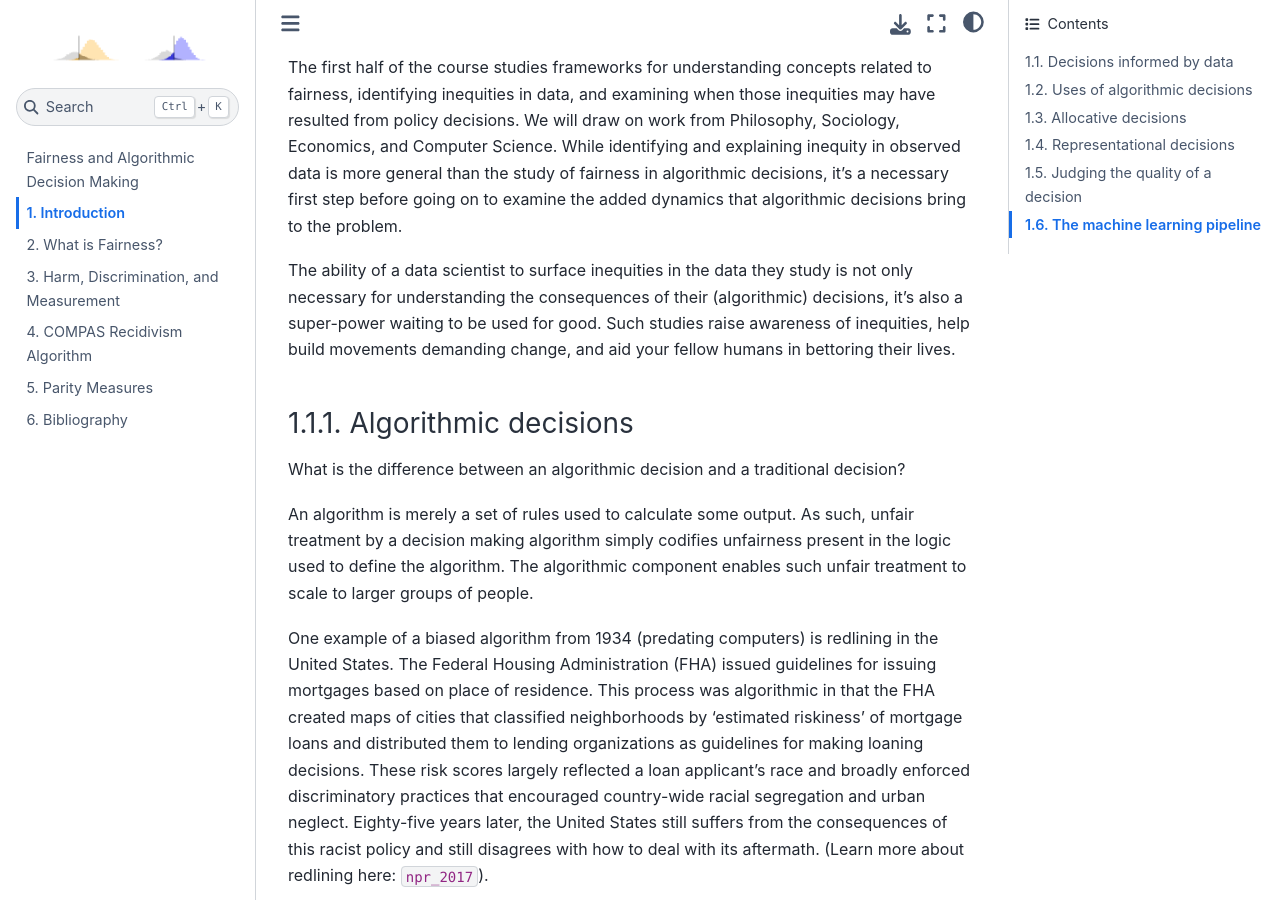
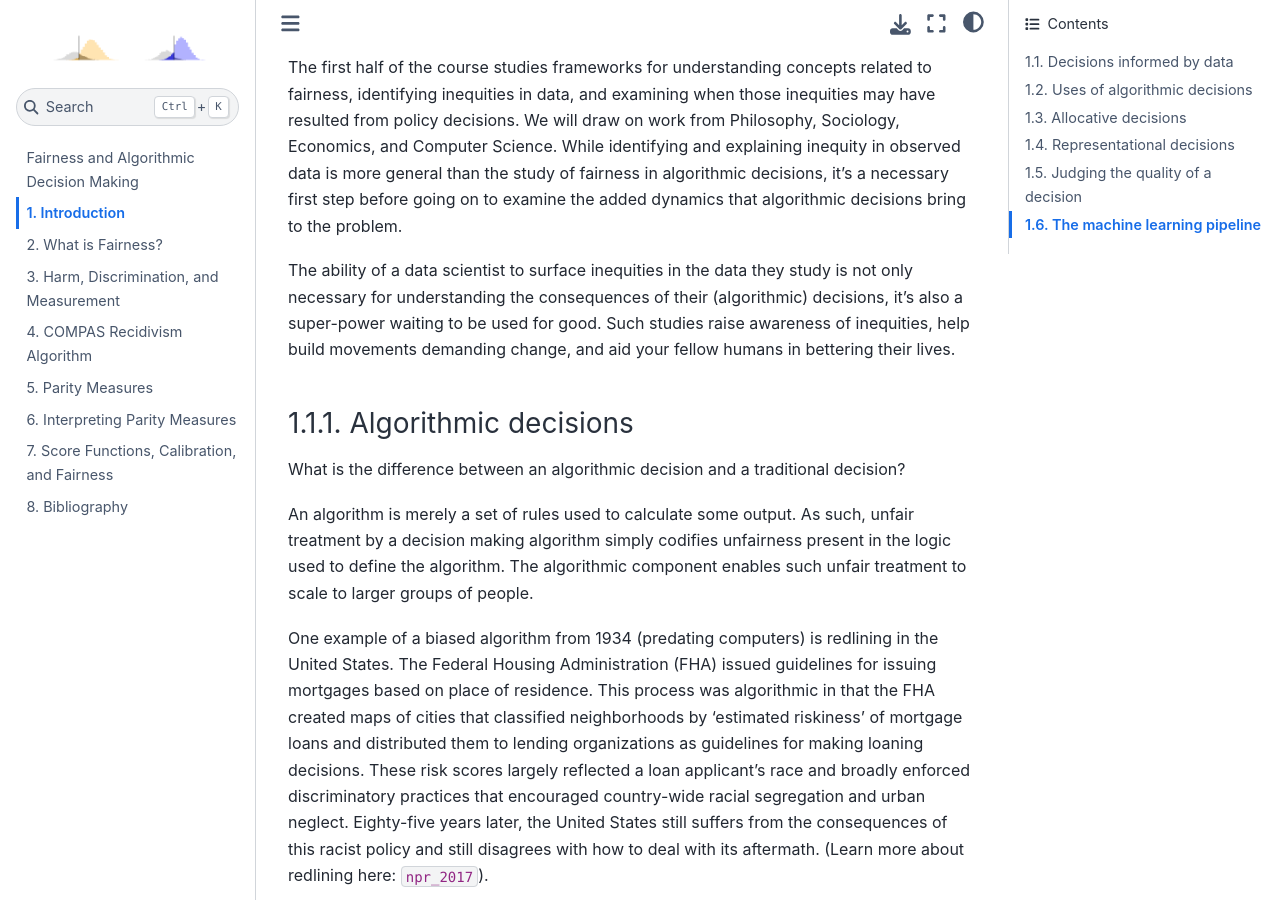
Before and after one commit to afraenkel/fairness-book, a Jupyter Book: the page built from book/content/01-introduction.md, in a window 1280 px wide and 900 px high, scrolled down 1301 px. Built offline with Jupyter Book 1.0.4 settings and Sphinx 7.4.7 and the Sphinx Book theme 1.1.4, drawn with Linux system fonts in a browser that asks for light colours; cross-references to code outside the pages are shown as plain code; some of the changed lines change nothing that is shown.

Commit message:
lecture 07

````diff
--- a/book/_toc.yml
+++ b/book/_toc.yml
@@ -9,4 +9,6 @@
 - file: content/03-harms
 - file: content/04-compas
 - file: content/05-parity-measures
+- file: content/06-interpreting-parity-measures
+- file: content/07-score-functions
 - file: content/bibliography
--- a/book/content/01-introduction.md
+++ b/book/content/01-introduction.md
@@ -70,7 +70,7 @@ The ability of a data scientist to surface inequities in the data they
 study is not only necessary for understanding the consequences of
 their (algorithmic) decisions, it's also a super-power waiting to be
 used for good. Such studies raise awareness of inequities, help build
-movements demanding change, and aid your fellow humans in bettoring
+movements demanding change, and aid your fellow humans in bettering
 their lives.
 
 ### Algorithmic decisions
@@ -385,3 +385,7 @@ Moving from the decision step to the data step:
   to experience poor decisions in later models?
 * If the decisions only capture partial ground truth, is this
   introducing bias in future labels?
+
+```python
+
+```
--- a/book/references.bib
+++ b/book/references.bib
@@ -110,3 +110,18 @@
   note = {\url{http://www.fairmlbook.org}},
   year = {2019}
 }
+
+@article{kleinberg2016inherent,
+  added-at = {2019-12-09T16:06:43.000+0100},
+  author = {Kleinberg, Jon and Mullainathan, Sendhil and Raghavan, Manish},
+  biburl = {https://www.bibsonomy.org/bibtex/2491992e3d1065ccbd2c28fc0dad6194d/kirk86},
+  description = {[1609.05807] Inherent Trade-Offs in the Fair Determination of Risk Scores},
+  interhash = {a4dd08ef283298fbff3b5ac033b24528},
+  intrahash = {491992e3d1065ccbd2c28fc0dad6194d},
+  keywords = {bias calibration fairness readings},
+  note = {cite arxiv:1609.05807Comment: To appear in Proceedings of Innovations in Theoretical Computer  Science (ITCS), 2017},
+  timestamp = {2019-12-09T16:06:43.000+0100},
+  title = {Inherent Trade-Offs in the Fair Determination of Risk Scores},
+  url = {http://arxiv.org/abs/1609.05807},
+  year = 2016
+}
````
